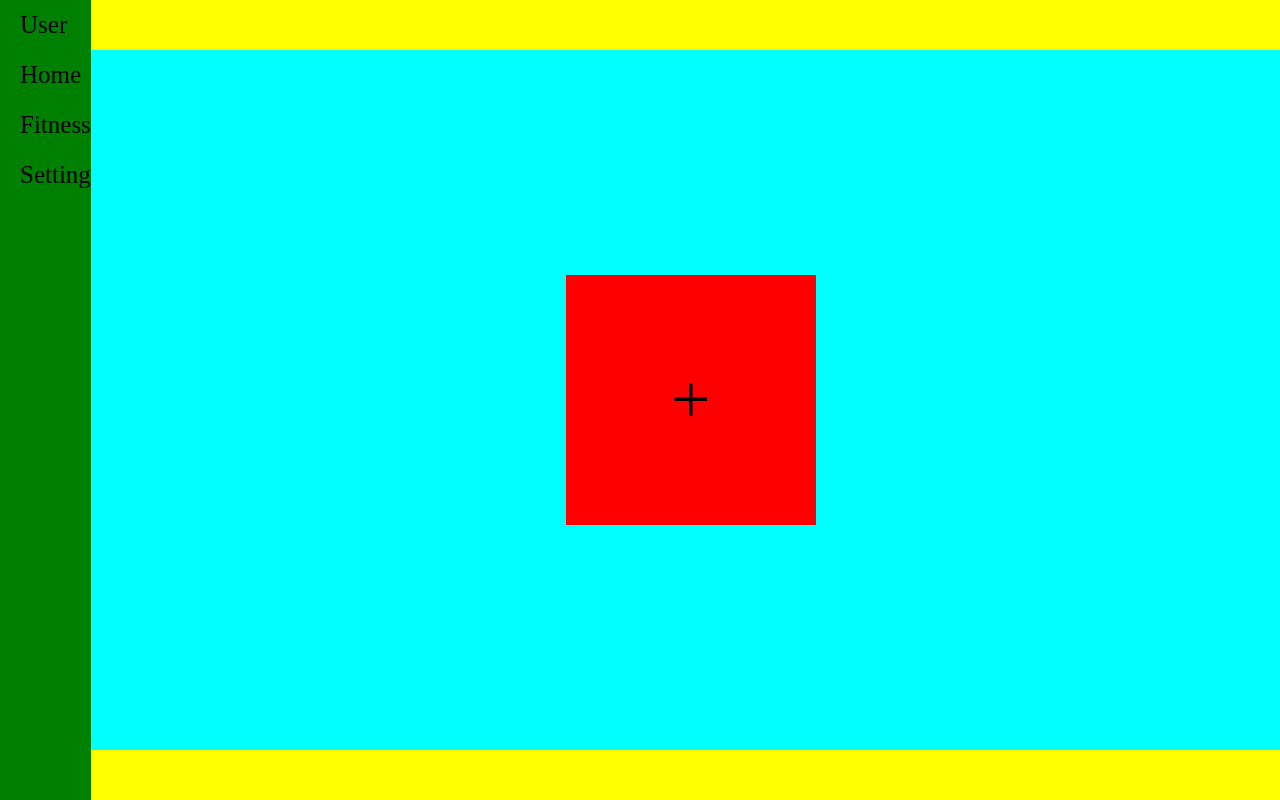
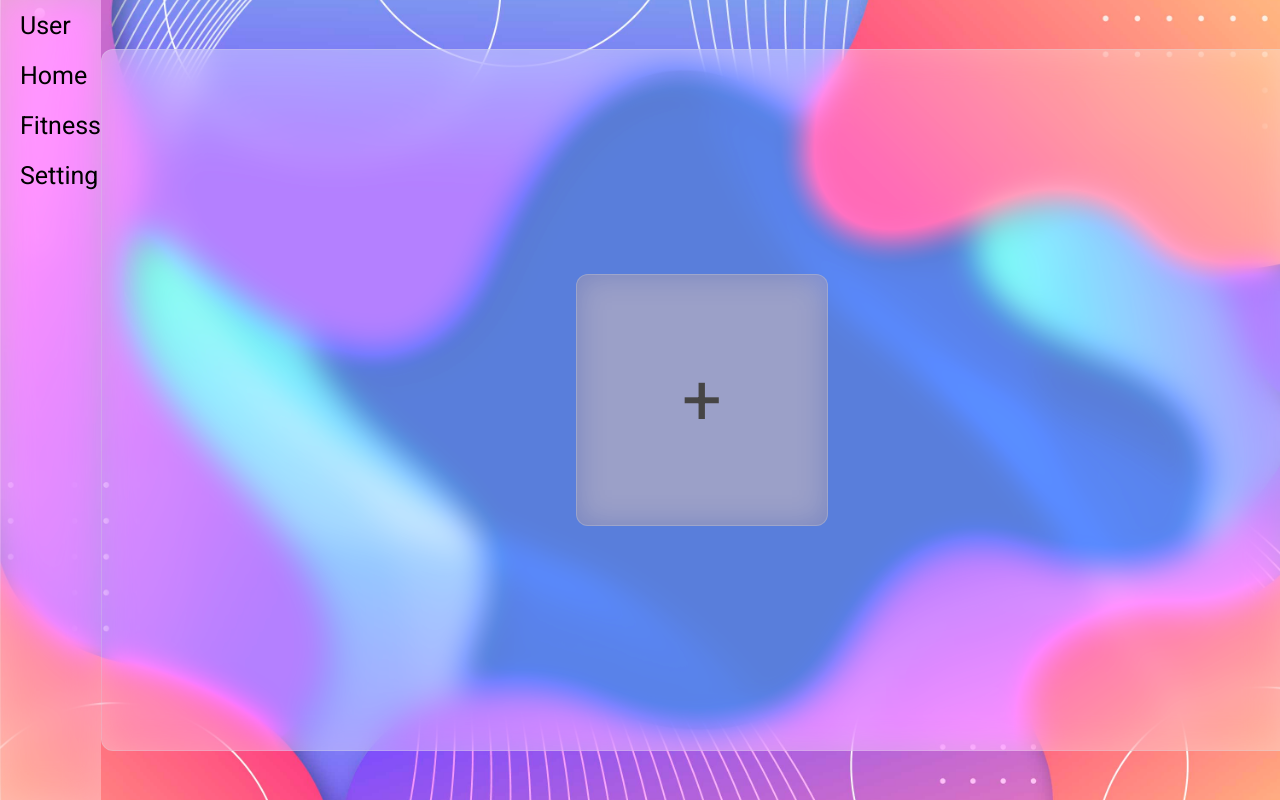
Before and after one commit to inevadim/nexus, a React (Vite) app: page / in a window 1280 px wide. Shown: the top 800 px of the page. Built offline with nearby package versions, Linux system fonts and the light colour scheme.

Commit message:
add font Roboto, design glassmorphism

```diff
--- a/index.html
+++ b/index.html
@@ -5,6 +5,9 @@
     <link rel="icon" type="image/svg+xml" href="/vite.svg" />
     <meta name="viewport" content="width=device-width, initial-scale=1.0" />
     <title>nexus</title>
+    <link rel="preconnect" href="https://fonts.googleapis.com">
+<link rel="preconnect" href="https://fonts.gstatic.com" crossorigin>
+<link href="https://fonts.googleapis.com/css2?family=Roboto:ital,wght@0,100..900;1,100..900&display=swap" rel="stylesheet">
   </head>
   <body>
     <div id="root"></div>
--- a/src/App.module.scss
+++ b/src/App.module.scss
@@ -1,6 +1,8 @@
 body{
     padding: 0;
     margin: 0;
+    font-family: "Roboto", sans-serif;
+
 }
 
 ul, li {
@@ -10,8 +12,15 @@ ul, li {
 }
 
 .app{
+    background-color: red;
+     background-image: url('/assets/img/back.jpg');
+    background-size: cover;
+    background-position: center;
+    background-repeat: no-repeat;
     width: 100vw;
     height: 100vh;
-    background-color: red;
+    position: relative;
+    width: 100vw;
+    height: 100vh;
     display: flex;
 }
--- a/src/components/desk/Desk.module.scss
+++ b/src/components/desk/Desk.module.scss
@@ -1,14 +1,21 @@
 .wrapDesk{
     width: 100%;
     height: 100%;
-    background-color: yellow;
+    // background-color: rgb(216, 214, 214);
     display: flex;
     align-items: center;
     justify-content: center;
 
 
     .desk{
-        background-color: aqua;
+        // background-color: aqua;
+
+        backdrop-filter: blur(16px) saturate(180%);
+    -webkit-backdrop-filter: blur(16px) saturate(180%);
+    background-color: rgba(255, 255, 255, 0.35);
+    border-radius: 12px;
+    border: 1px solid rgba(209, 213, 219, 0.3);
+
         width: 1200px;
         height: 700px;
         display: flex;
--- a/src/components/desk/addWidget/AddWidget.module.scss
+++ b/src/components/desk/addWidget/AddWidget.module.scss
@@ -1,11 +1,16 @@
 .addWidget{
     height: 250px;
     width: 250px;
-    background-color: red;
+    backdrop-filter: blur(16px) saturate(180%);
+    -webkit-backdrop-filter: blur(16px) saturate(180%);
+    background-color: rgba(172, 142, 142, 0.35);
+    border-radius: 12px;
+    border: 1px solid rgba(209, 213, 219, 0.3);
     margin: 20px;
     display: flex;
     align-items: center;
     justify-content: center;
     font-size: 70px;
     cursor: pointer;
+    color: rgb(70, 69, 69);
 }
--- a/src/components/desk/widget/Widget.module.scss
+++ b/src/components/desk/widget/Widget.module.scss
@@ -1,6 +1,11 @@
 .widget{
     height: 250px;
     width: 250px;
-    background-color: red;
+    backdrop-filter: blur(16px) saturate(180%);
+    -webkit-backdrop-filter: blur(16px) saturate(180%);
+    background-color: rgba(108, 194, 252, 0.35);
+    border-radius: 12px;
+    border: 1px solid rgba(209, 213, 219, 0.3);
     margin: 20px;
+    padding: 5px;
 }
--- a/src/components/leftBar/LeftBar.module.scss
+++ b/src/components/leftBar/LeftBar.module.scss
@@ -1,7 +1,11 @@
 .leftBar{
     height: 100%;
     width: 150px;
-    background-color: green;
+    backdrop-filter: blur(16px) saturate(180%);
+    -webkit-backdrop-filter: blur(16px) saturate(180%);
+    background-color: rgba(255, 255, 255, 0.35);
+    // border-radius: 12px;
+    // border: 1px solid rgba(209, 213, 219, 0.3);
 
     ul{
         font-size: 25px;
```
Also changed, not shown: public/assets/img/back.jpg (added).
